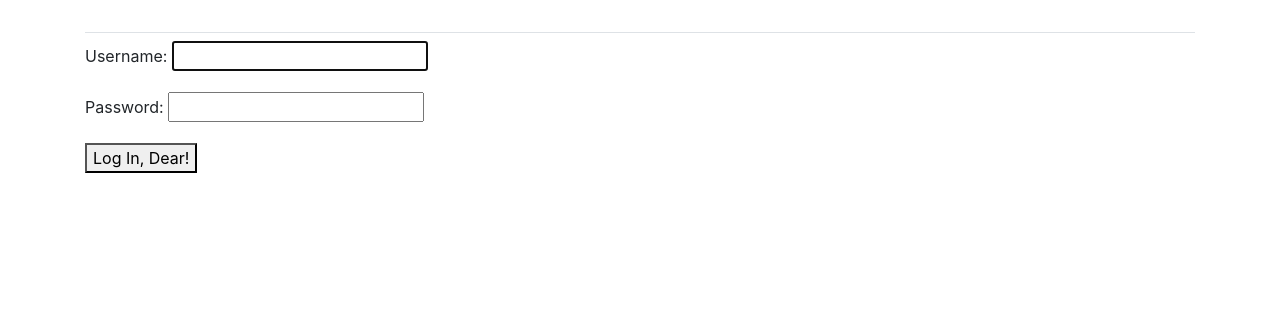
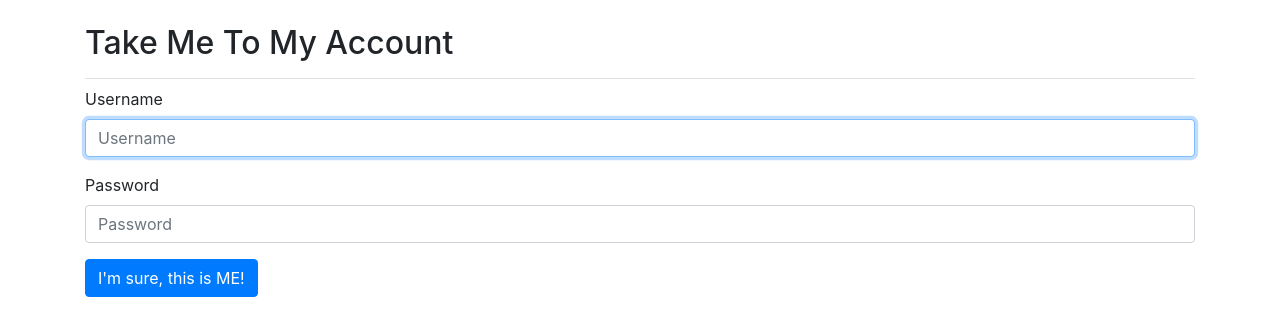
Before and after one commit to Zad-100/YourDailyLogProj, a Django app: page /users/login/ in a window 1280 px wide. Shown: the part 58-394 px from the top of the page. Run offline with Django 3.2, Linux system fonts and the light colour scheme; some libraries are stand-ins or nearby versions.

Commit message:
Styled the log in page using Bootstrap's form styling and rendering features. Bootstrap manages and handles the form errors automatically by itself. So far so good. All working fine.

```diff
--- a/Users/templates/registration/login.html
+++ b/Users/templates/registration/login.html
@@ -6,36 +6,48 @@
 <!--Templates in an app can inherit from templates in another app-->
 {% extends "yourdailylog_app/base.html" %}
 
+<!--Loading the bootstrap4 template tags into this template-->
+{% load bootstrap4 %}
+
+<!--
+  Defining a pageHeader block that tells the user what this page is for
+
+  Also bootstrap4 manages form errors automatically
+-->
+{% block page_header %}
+
+  <!--Heading of the page-->
+  <h2>
+    Take Me To My Account
+  </h2>
+
+{% endblock page_header %}
+
 {% block content %}
 
-  <!--
-    In case, errors arise and the username and password doesn't match any in
-    the database
-  -->
-  {% if for.errors %}
-    <!--Error message-->
-    <p>
-      Your username and password didn't match. lol
-      Please try again.
-    </p>
-  {% endif %}
-
-  <!--Telling the in-built login view function to process the form-->
-  <form method="post" action="{% url 'Users:login' %}">
-    {% csrf_token %}
-    {{ form.as_p }} <!--Display form sent by the login view function-->
-
-    <button name="Submit">
-      Log In, Dear!
-    </button>
+  <form method="post" action="{% url 'Users:login' %}"
+        class="form">
 
     <!--
-      Adding a hidden form element that tells Django about where to redirect
-      next after the user has logged in successfully - back to homepage in
-      this case
+      Securing the form
     -->
-    <input type="hidden", name="next"
-      value="{% url 'YourDailyLog_App:index' %}" />
+    {% csrf_token %}
+
+    <!--
+      replaces the {{ formForLogin.as_p }} tag and inserts Bootstrap
+      style rules into the form's individual elements as the form is rendered
+    -->
+    {% bootstrap_form form %}
+
+    <!--Adding Bootstrap styling to buttons-->
+    {% buttons %}
+      <button name="submit" class="btn btn-primary">
+        I'm sure, this is ME!
+      </button>
+    {% endbuttons %}
+
+    <input type="hidden" name="next"
+           value="{% url 'YourDailyLog_App:index' %}" />
   </form>
 
 {% endblock content %}
```
Also changed, not shown: db.sqlite3.
